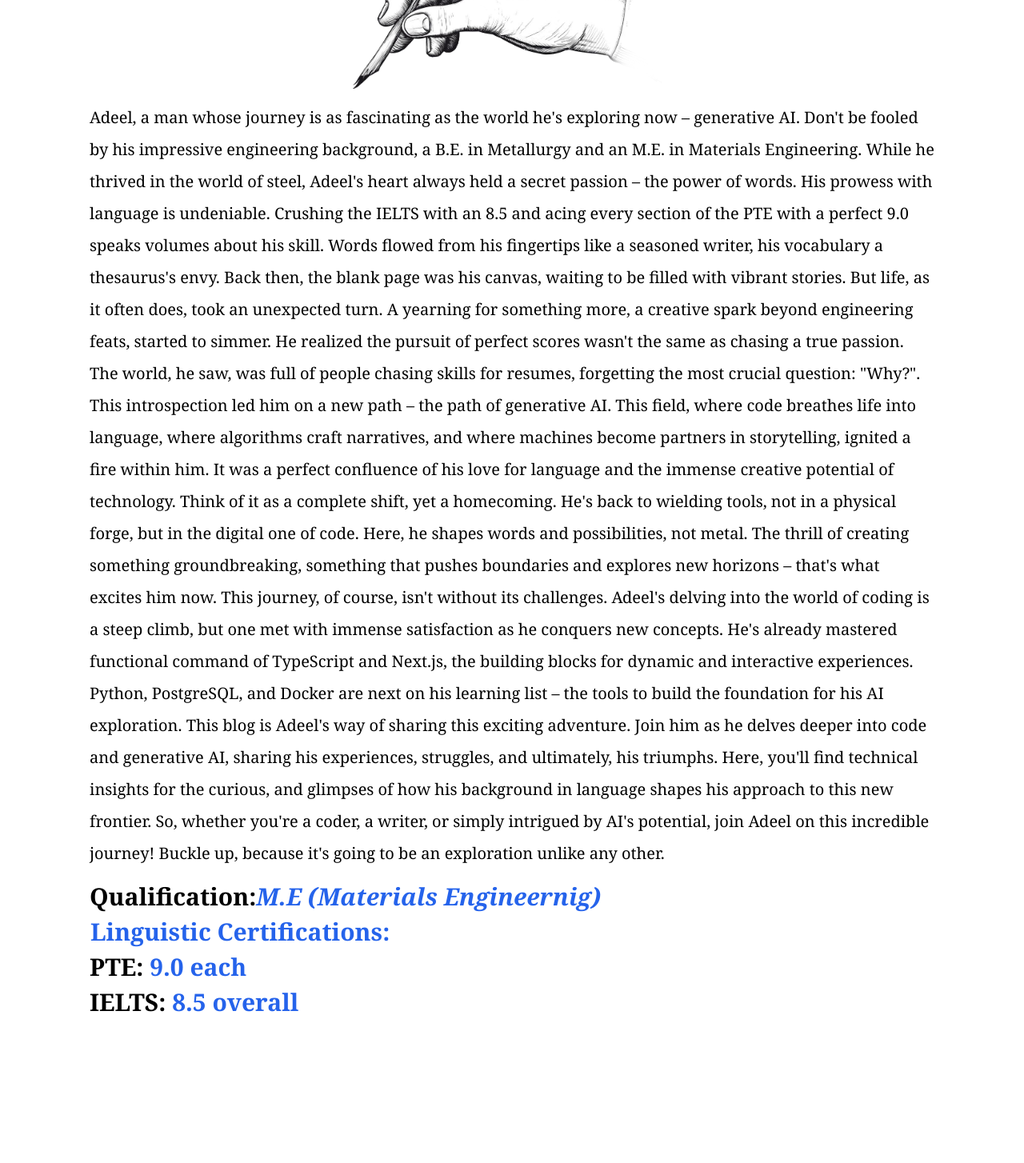
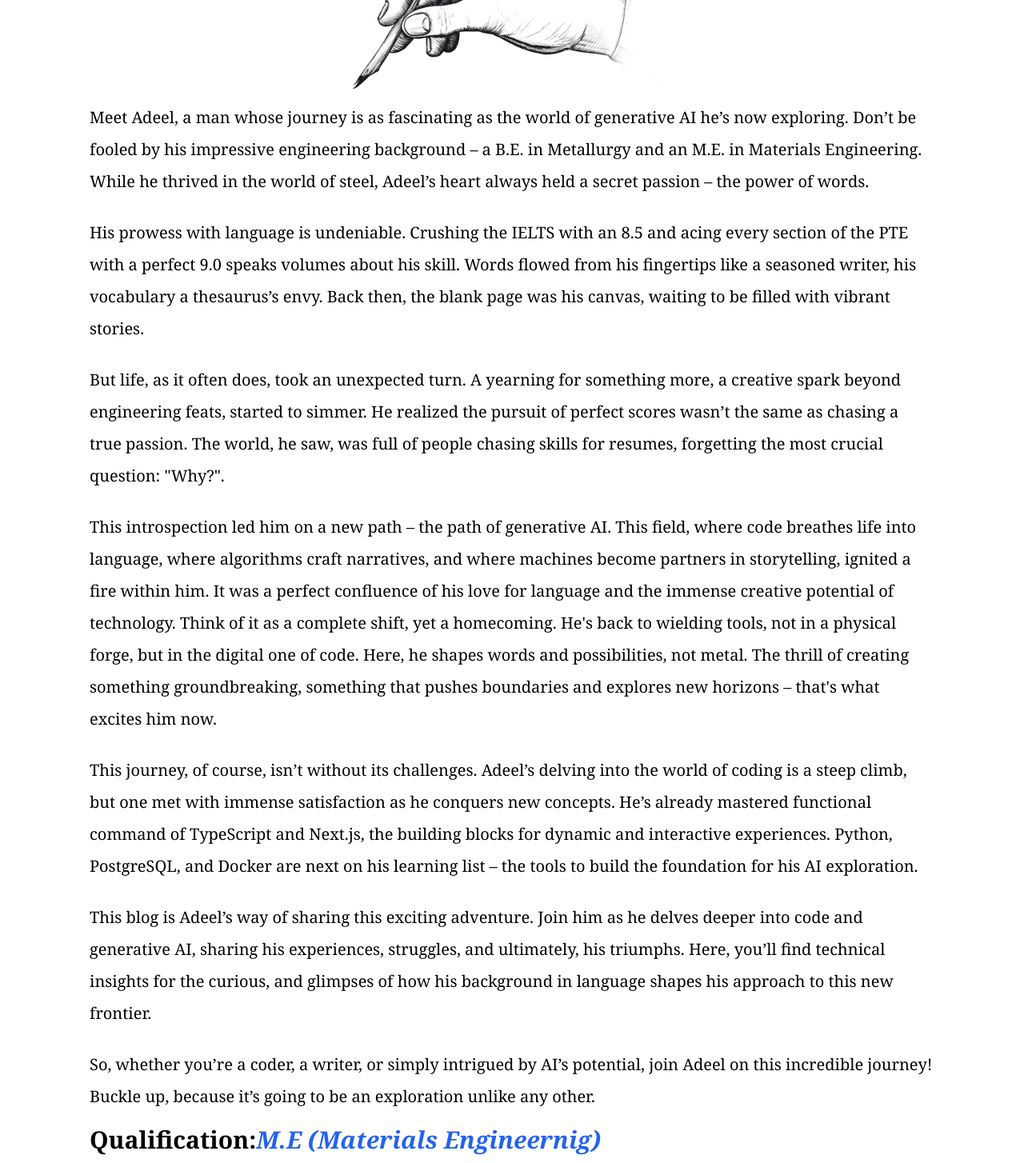
Before and after one commit to Adeel-rauf/next_blog, a Next.js app: page /about in a window 1280 px wide. Shown: the part 460-1914 px from the top of the page at 80% size. Before the commit the page ends 1751 px from the top, so only its background shows below. Built offline with nearby package versions, Linux system fonts and the light colour scheme.

Commit message:
done modifications

```diff
--- a/components/intro.tsx
+++ b/components/intro.tsx
@@ -5,24 +5,24 @@ export default function Intro() {
 
     return (
         <>
-        <div className=" ">
+        <div>
         <motion.div initial={{scale:0.8,opacity:0}} animate={{scale:1,opacity:1}} transition={{
   ease: "linear",
   duration: 1,type:"spring",stiffness:150,
   x: { duration: 1}
 }} className="mb-8">
         <Image className="object-cover mx-auto rounded-3xl shadow-lg opacity-85"
-        src="/1.jpg" alt="Intro image" width={650} height={600}/>
+        src="/1.jpg" alt="Introimage" width={650} height={600}/>
         </motion.div>
         <div className="px-1 sm:px-14 border-2 border-blue-100 shadow-lg bg-blue-300/30 dark:bg-black rounded-xl mb-8">
             <p className="leading-5 sm:leading-7 text-md sm:text-xl py-4 italic font-serif">
             <span className="text-primary text-3xl font-bold">T</span>ired of the 9-to-5 grind? Us too. Welcome to
-            <span className="font-bold">"Blog fest:</span> <span className="font-bold text-blue-900 dark:text-white">The Anti-Office Manifesto."</span>
+            <span className="font-bold">Blog fest:</span> <span className="font-bold text-blue-900 dark:text-white">The Anti-Office Manifesto.</span>
             {""} Here, we smash the outdated mold of employment and rewrite the rules for your working life.
             Ditch the cubicle and dive into a world of research-backed hacks that challenge the status quo.
-            We'll explore unconventional career paths, the rise of the gig economy, and the science behind
+            We will explore unconventional career paths, the rise of the gig economy, and the science behind
             maximizing productivity on your own terms.Forget the corner office; freedom and fulfillment are
-            the new cornerstones of success. Let's rethink work, rethink your potential, and build a career
+            the new cornerstones of success. Let&quot;s rethink work, rethink your potential, and build a career
             that fuels your passions, not your anxieties.
             </p>
         </div>
--- a/components/macroPara.tsx
+++ b/components/macroPara.tsx
@@ -1,21 +1,27 @@
-export default function MacroPara() {
+export default function AdeelJourney() {
     return (
-        <div className="prose-xl prose-headings:font-bold leading-10 ">
-        Adeel, a man whose journey is as fascinating as the world he's exploring now – generative AI. Don't be fooled by his impressive engineering background, a B.E. in Metallurgy and an M.E. in Materials Engineering. While he thrived in the world of steel, Adeel's heart always held a secret passion – the power of words.
-{" "}
-His prowess with language is undeniable. Crushing the IELTS with an 8.5 and acing every section of the PTE with a perfect 9.0 speaks volumes about his skill. Words flowed from his fingertips like a seasoned writer, his vocabulary a thesaurus's envy. Back then, the blank page was his canvas, waiting to be filled with vibrant stories.
-
-But life, as it often does, took an unexpected turn. A yearning for something more, a creative spark beyond engineering feats, started to simmer. He realized the pursuit of perfect scores wasn't the same as chasing a true passion. The world, he saw, was full of people chasing skills for resumes, forgetting the most crucial question: "Why?".
-
-This introspection led him on a new path – the path of generative AI. This field, where code breathes life into language, where algorithms craft narratives, and where machines become partners in storytelling, ignited a fire within him. It was a perfect confluence of his love for language and the immense creative potential of technology.
-
-Think of it as a complete shift, yet a homecoming. He's back to wielding tools, not in a physical forge, but in the digital one of code. Here, he shapes words and possibilities, not metal. The thrill of creating something groundbreaking, something that pushes boundaries and explores new horizons – that's what excites him now.
-
-This journey, of course, isn't without its challenges. Adeel's delving into the world of coding is a steep climb, but one met with immense satisfaction as he conquers new concepts. He's already mastered functional command of TypeScript and Next.js, the building blocks for dynamic and interactive experiences. Python, PostgreSQL, and Docker are next on his learning list – the tools to build the foundation for his AI exploration.
-
-This blog is Adeel's way of sharing this exciting adventure. Join him as he delves deeper into code and generative AI, sharing his experiences, struggles, and ultimately, his triumphs.  Here, you'll find technical insights for the curious, and glimpses of how his background in language shapes his approach to this new frontier.
-
-So, whether you're a coder, a writer, or simply intrigued by AI's potential, join Adeel on this incredible journey! Buckle up, because it's going to be an exploration unlike any other.
-</div>
+      <div className="prose-xl prose-headings:font-bold leading-10">
+        <p>
+          Meet Adeel, a man whose journey is as fascinating as the world of generative AI he&rsquo;s now exploring. Don&rsquo;t be fooled by his impressive engineering background – a B.E. in Metallurgy and an M.E. in Materials Engineering. While he thrived in the world of steel, Adeel&rsquo;s heart always held a secret passion – the power of words.
+        </p>
+        <p>
+          His prowess with language is undeniable. Crushing the IELTS with an 8.5 and acing every section of the PTE with a perfect 9.0 speaks volumes about his skill. Words flowed from his fingertips like a seasoned writer, his vocabulary a thesaurus&rsquo;s envy. Back then, the blank page was his canvas, waiting to be filled with vibrant stories.
+        </p>
+        <p>
+          But life, as it often does, took an unexpected turn. A yearning for something more, a creative spark beyond engineering feats, started to simmer. He realized the pursuit of perfect scores wasn&rsquo;t the same as chasing a true passion. The world, he saw, was full of people chasing skills for resumes, forgetting the most crucial question: &quot;Why?&quot;.
+        </p>
+        <p>
+          This introspection led him on a new path – the path of generative AI. This field, where code breathes life into language, where algorithms craft narratives, and where machines become partners in storytelling, ignited a fire within him. It was a perfect confluence of his love for language and the immense creative potential of technology. Think of it as a complete shift, yet a homecoming. He's back to wielding tools, not in a physical forge, but in the digital one of code. Here, he shapes words and possibilities, not metal. The thrill of creating something groundbreaking, something that pushes boundaries and explores new horizons – that's what excites him now.
+        </p>
+        <p>
+          This journey, of course, isn&rsquo;t without its challenges. Adeel&rsquo;s delving into the world of coding is a steep climb, but one met with immense satisfaction as he conquers new concepts. He&rsquo;s already mastered functional command of TypeScript and Next.js, the building blocks for dynamic and interactive experiences. Python, PostgreSQL, and Docker are next on his learning list – the tools to build the foundation for his AI exploration.
+        </p>
+        <p>
+          This blog is Adeel&rsquo;s way of sharing this exciting adventure. Join him as he delves deeper into code and generative AI, sharing his experiences, struggles, and ultimately, his triumphs. Here, you&rsquo;ll find technical insights for the curious, and glimpses of how his background in language shapes his approach to this new frontier.
+        </p>
+        <p>
+          So, whether you&rsquo;re a coder, a writer, or simply intrigued by AI&rsquo;s potential, join Adeel on this incredible journey! Buckle up, because it&rsquo;s going to be an exploration unlike any other.
+        </p>
+      </div>
     );
-}
+  }
```
